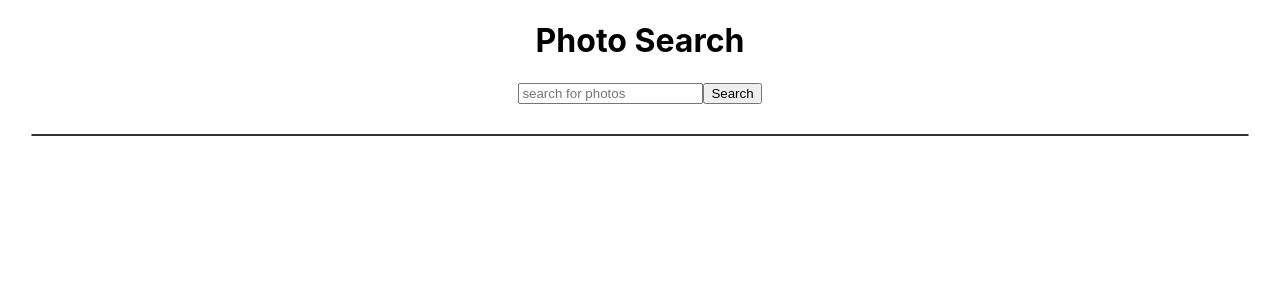
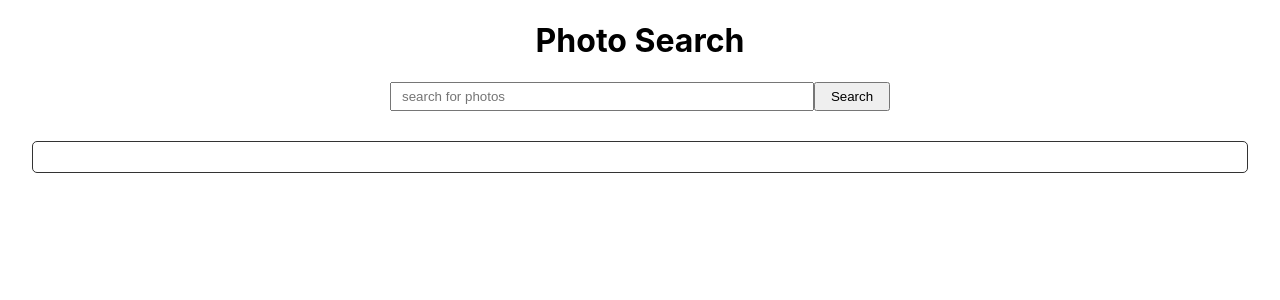
Before and after one commit to JDBgit9/james-photo-search, a React (Create React App) app: page / in a window 1280 px wide. Shown: the top 300 px of the page. Built offline with nearby package versions, Linux system fonts and the light colour scheme.

Commit message:
added css to the form button

```diff
--- a/src/Home.css
+++ b/src/Home.css
@@ -9,12 +9,28 @@
     border: 1px solid #333333;
     border-radius: 5px;
     width: 95%;
+    padding: 15px;
+    box-sizing: border-box;
 }
 .photos img {
     width: 30%;
     object-fit: contain;
     flex-grow: 1;
     margin: 15px;
-
+}
+form {
+    width: 500px;
+    display: flex;
+    margin: 15px auto;
 
 }
+
+form input {
+    width: 400px;
+    padding: 5px 10px;
+
+}
+form button {
+    flex-grow: 1;
+    padding: 5px 10px;
+}
```
